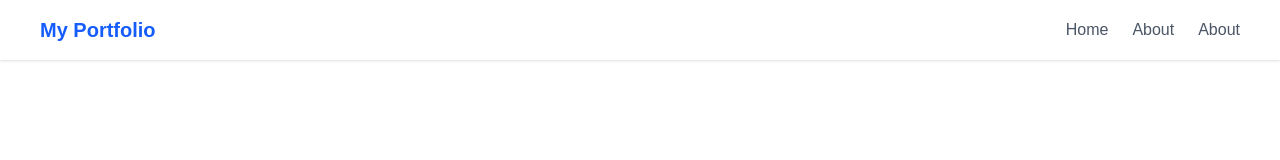
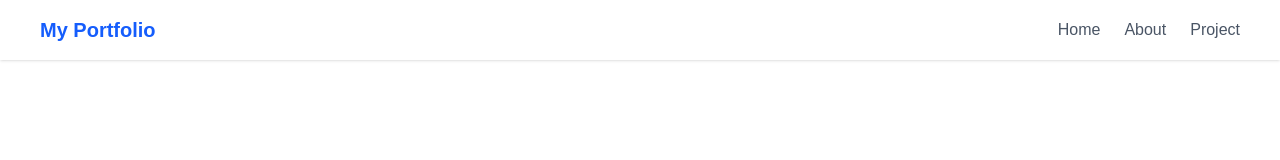
Before and after one commit to alishansadaqatali-cmd/my-nextjs-portfolio, a Next.js app: page / in a window 1280 px wide. Shown: the top 160 px of the page. Built offline with nearby package versions, Linux system fonts and the light colour scheme.

Commit message:
Added projects  page and Navigation linkss

```diff
--- a/components/Navbar.js
+++ b/components/Navbar.js
@@ -9,7 +9,7 @@ export default function Navbar() {
             <Link href="/about" className="hover:text-blue-600 cursor-pointer">About</Link>
           </li>
           <li>
-            <Link href="/projects" className="hover:text-blue-600 cursor-pointer">About</Link>
+            <Link href="/projects" className="hover:text-blue-600 cursor-pointer">Project</Link>
           </li>
         </ul>
       </nav>
```
